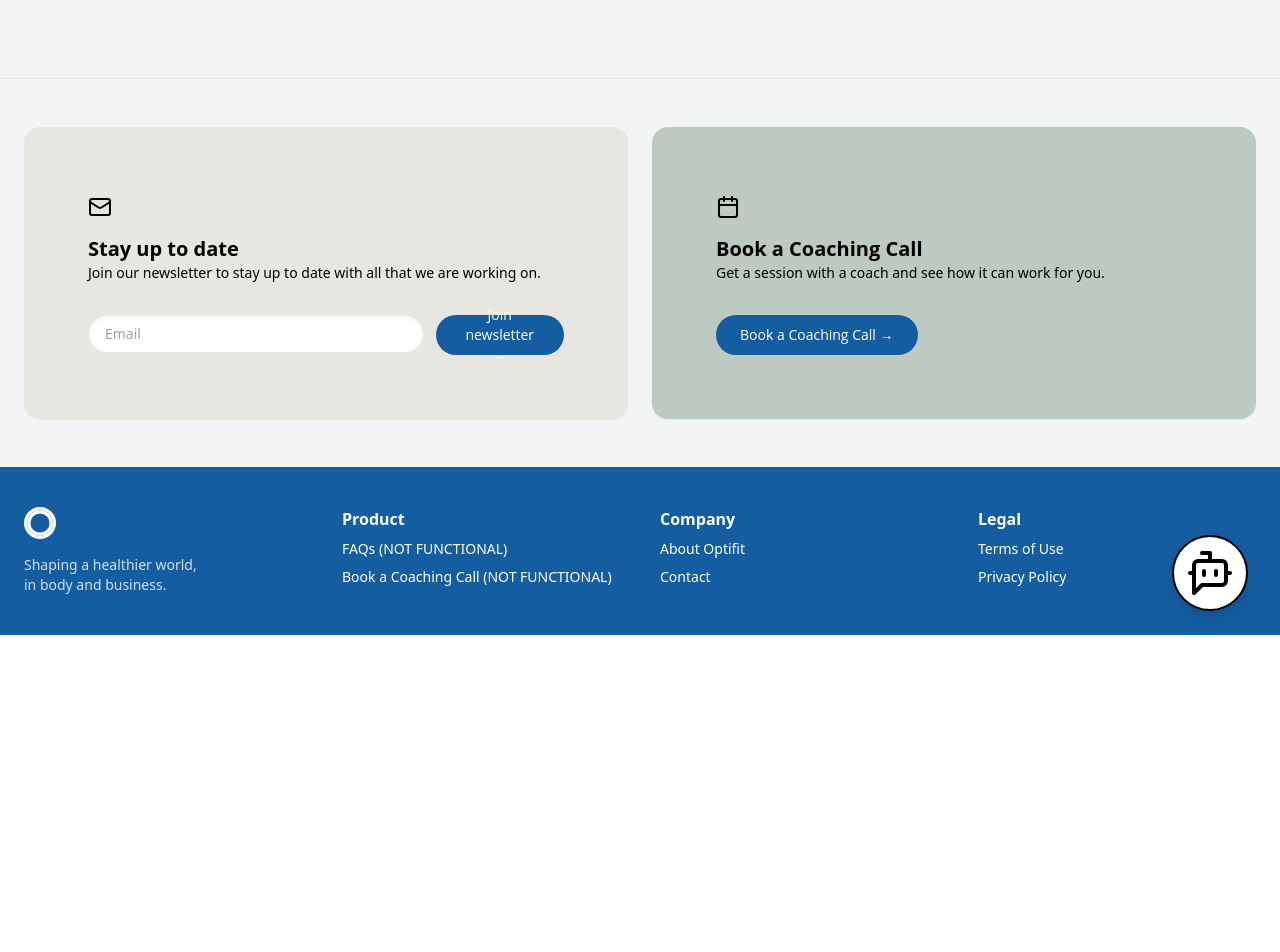
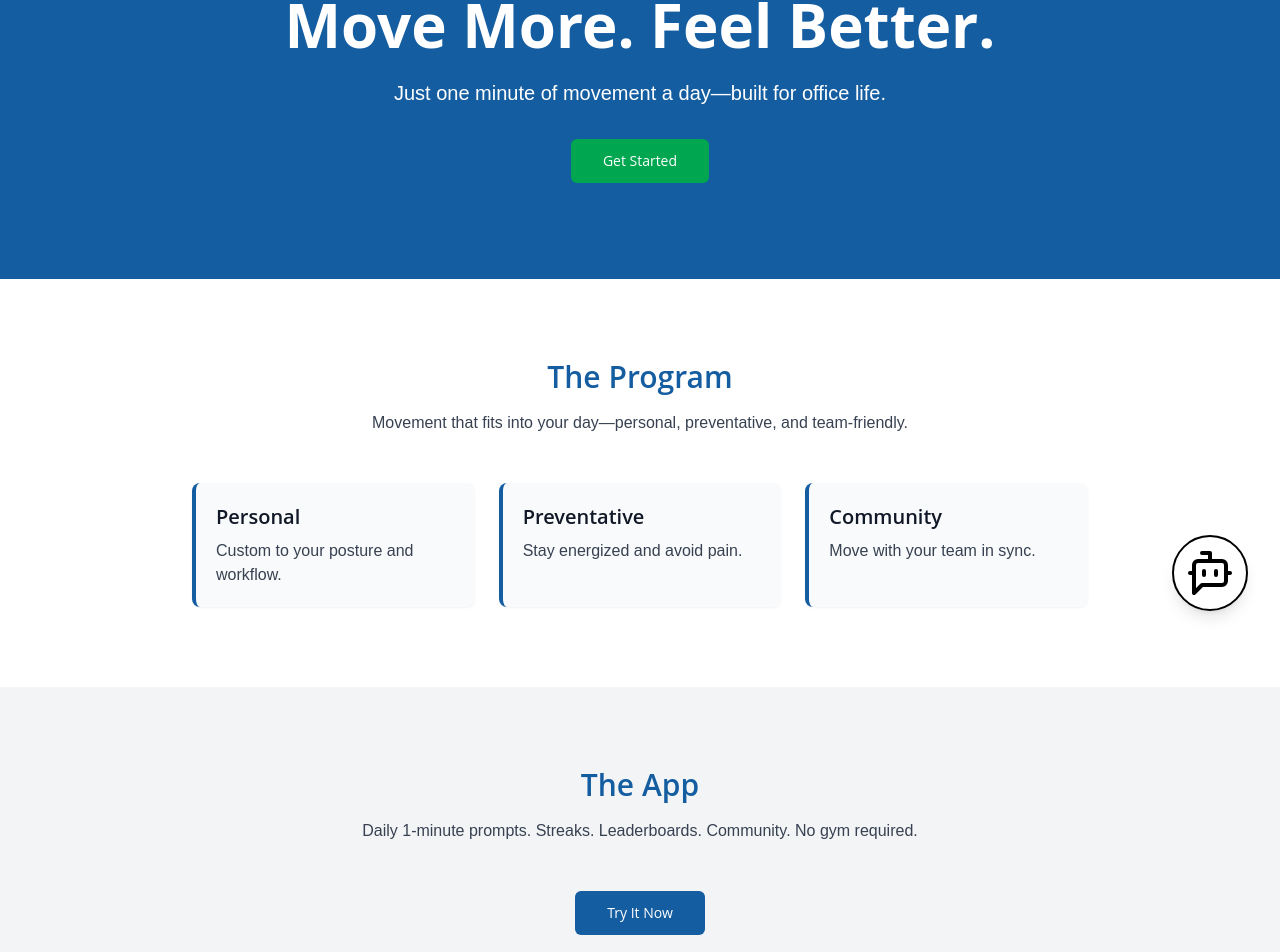
Before and after one commit to Scott-Makes-You-Move/frontend, a Next.js app: page / in a window 1280 px wide. Shown: the part 165-1117 px from the top of the page. Before the commit the page ends 800 px from the top, so only its background shows below. Built offline with nearby package versions, Linux system fonts and the light colour scheme; no server answers.

Commit message:
:sparkles: Chore: landing page

```diff
--- a/src/app/page.tsx
+++ b/src/app/page.tsx
@@ -1,9 +1,67 @@
-export default async function Home() {
+'use client';
+
+import React from 'react';
+import { Button } from '@/components/ui/Button';
+
+const Home = () => {
   return (
-    <section className="w-full p-4" aria-labelledby="home-content-heading">
-      <h1 id="home-content-heading" className="sr-only">
-        Home Page Content {/* TODO: use CMS content */}
-      </h1>
-    </section>
+    <main className="min-h-screen bg-background font-body text-gray-900">
+      {/* Hero */}
+      <section className="bg-primary text-white py-24 px-6 md:px-20 text-center">
+        <div className="max-w-5xl mx-auto">
+          <h1 className="text-4xl md:text-6xl font-title font-bold mb-6">
+            Move More. Feel Better.
+          </h1>
+          <p className="text-lg md:text-xl mb-8 max-w-2xl mx-auto">
+            Just one minute of movement a day—built for office life.
+          </p>
+          <Button variant="secondary" size="lg">
+            Get Started
+          </Button>
+        </div>
+      </section>
+
+      {/* Program */}
+      <section className="bg-white py-20 px-6 md:px-20 text-center">
+        <div className="max-w-4xl mx-auto">
+          <h2 className="text-3xl font-title font-semibold text-primary mb-4">The Program</h2>
+          <p className="text-gray-700 mb-12">
+            Movement that fits into your day—personal, preventative, and team-friendly.
+          </p>
+
+          <div className="grid md:grid-cols-3 gap-6 text-left">
+            {[
+              ['Personal', 'Custom to your posture and workflow.'],
+              ['Preventative', 'Stay energized and avoid pain.'],
+              ['Community', 'Move with your team in sync.'],
+            ].map(([title, desc]) => (
+              <div
+                key={title}
+                className="bg-gray-50 p-5 rounded-lg border-l-4 border-primary shadow-sm"
+              >
+                <h3 className="text-xl font-semibold font-title mb-2">{title}</h3>
+                <p className="text-gray-700">{desc}</p>
+              </div>
+            ))}
+          </div>
+        </div>
+      </section>
+
+      {/* App */}
+      <section className="bg-gray-100 py-20 px-6 md:px-20 text-center">
+        <div className="max-w-4xl mx-auto">
+          <h2 className="text-3xl font-title font-semibold text-primary mb-4">The App</h2>
+          <p className="text-gray-700 mb-12">
+            Daily 1-minute prompts. Streaks. Leaderboards. Community. No gym required.
+          </p>
+
+          <Button variant="default" size="lg">
+            Try It Now
+          </Button>
+        </div>
+      </section>
+    </main>
   );
-}
+};
+
+export default Home;
```
